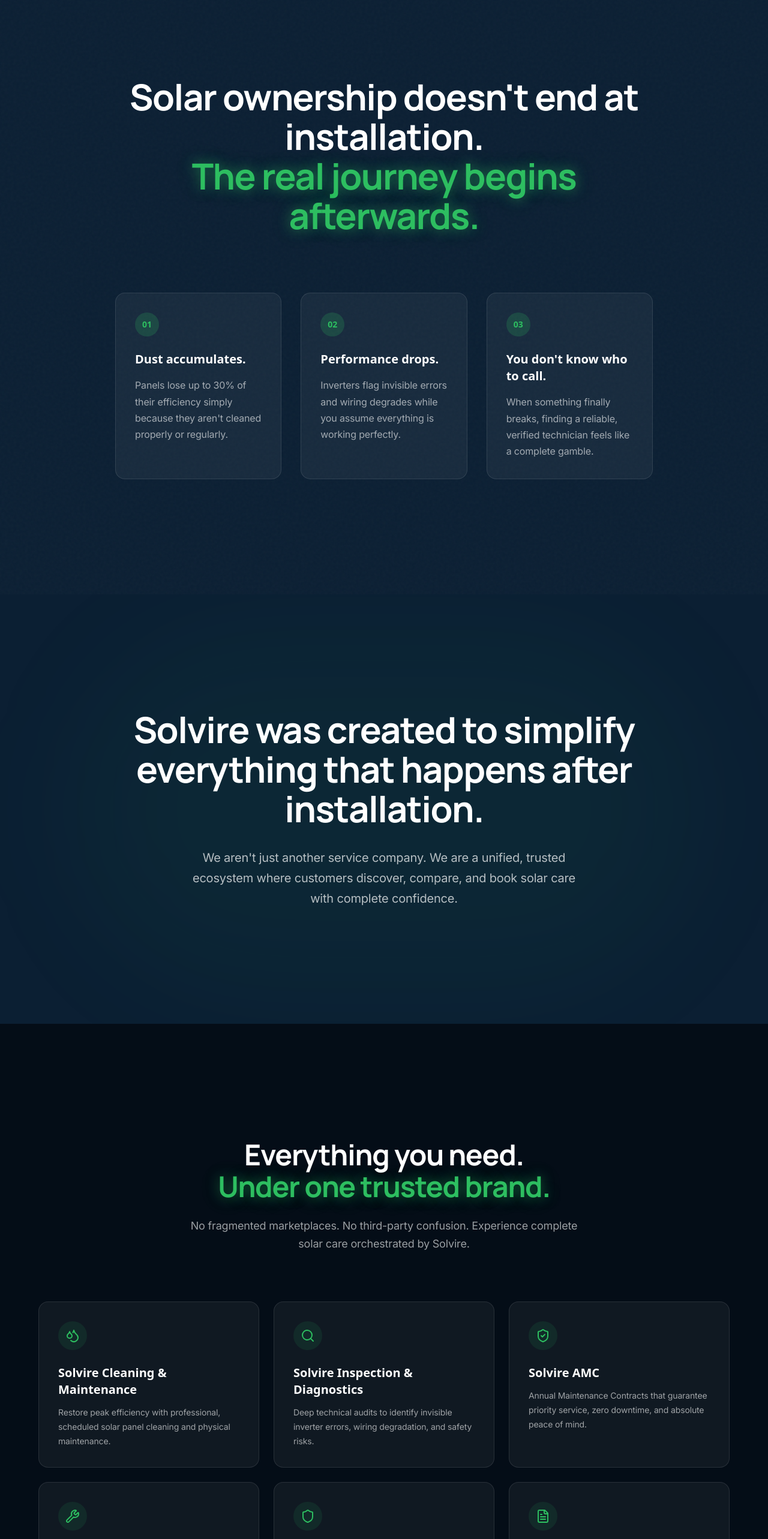
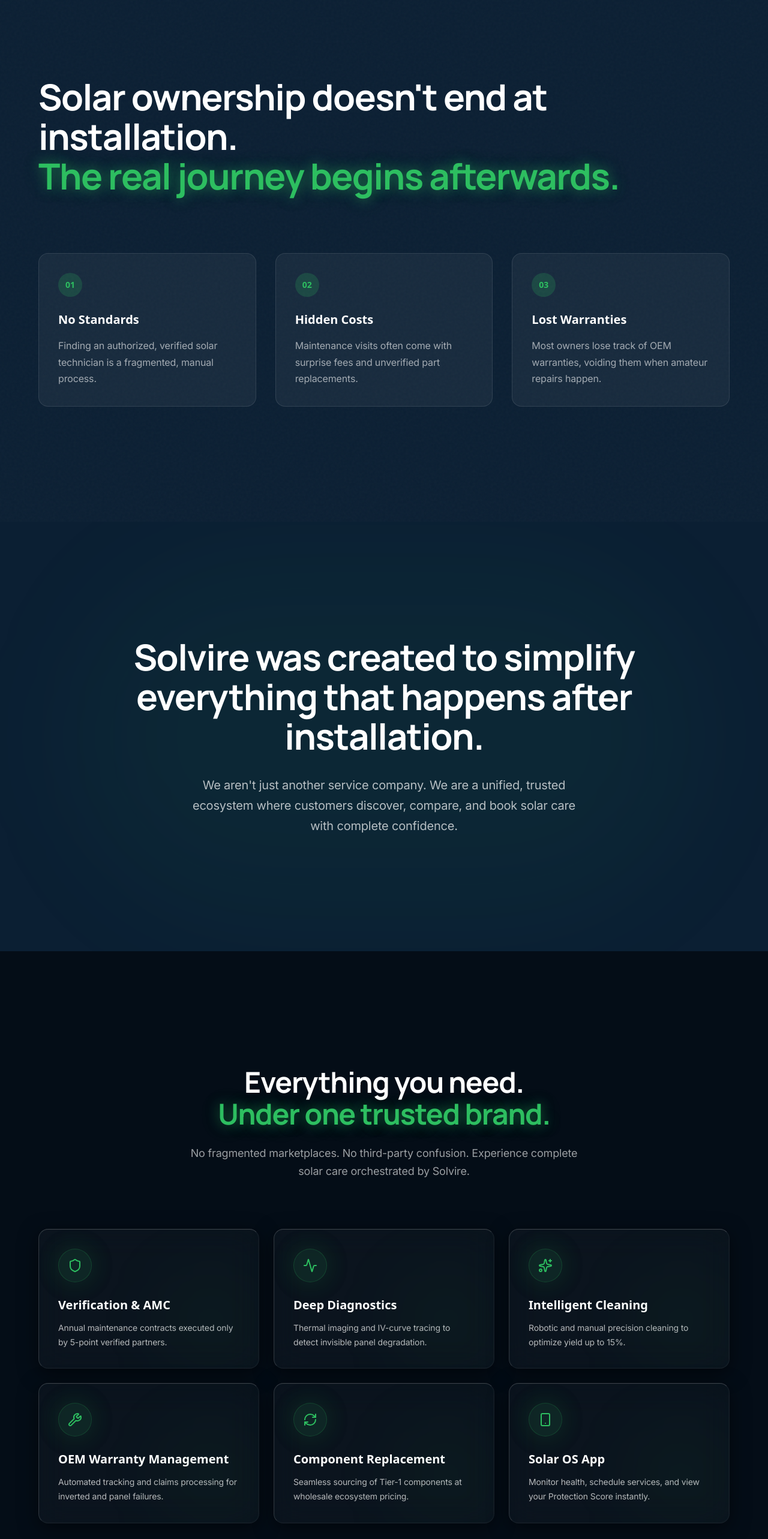
Before and after one commit to Nandannflp/solvire, a Next.js app: page / in a window 1280 px wide. Shown: the part 980-3546 px from the top of the page at 60% size. Built offline with nearby package versions, Linux system fonts and the light colour scheme.

Commit message:
feat: extreme glassmorphism and 3D scroll-driven flying parallax effects

```diff
--- a/src/app/globals.css
+++ b/src/app/globals.css
@@ -157,6 +157,17 @@
 
 .text-glow-sun {
   text-shadow: 0 0 20px rgba(245, 197, 66, 0.4), 0 0 40px rgba(245, 197, 66, 0.2);
+}
+
+.extreme-glass {
+  background: rgba(255, 255, 255, 0.03);
+  backdrop-filter: blur(24px);
+  -webkit-backdrop-filter: blur(24px);
+  border-top: 1px solid rgba(255, 255, 255, 0.2);
+  border-left: 1px solid rgba(255, 255, 255, 0.15);
+  border-bottom: 1px solid rgba(255, 255, 255, 0.05);
+  border-right: 1px solid rgba(255, 255, 255, 0.05);
+  box-shadow: 0 8px 32px 0 rgba(0, 0, 0, 0.5), inset 0 0 0 1px rgba(255, 255, 255, 0.02);
 }
 
 /* Solvire brand typography */
--- a/src/components/sections/ProblemSection.tsx
+++ b/src/components/sections/ProblemSection.tsx
@@ -1,15 +1,34 @@
 "use client";
 
-import { motion } from "framer-motion";
+import { motion, useScroll, useTransform } from "framer-motion";
 import { Section } from "@/components/layout/Section";
+import { useRef } from "react";
 
 export function ProblemSection() {
+  const containerRef = useRef<HTMLDivElement>(null);
+
+  const { scrollYProgress } = useScroll({
+    target: containerRef,
+    offset: ["start end", "end start"]
+  });
+
+  // Extreme parallax values: items scale up and fly "towards" the screen/outside as you scroll down
+  const cardScale = useTransform(scrollYProgress, [0, 0.4, 0.6, 1], [0.8, 1, 1, 1.4]);
+  const cardY = useTransform(scrollYProgress, [0, 0.4, 0.6, 1], [100, 0, 0, -200]);
+  const cardOpacity = useTransform(scrollYProgress, [0, 0.2, 0.8, 1], [0, 1, 1, 0]);
+
+  const problems = [
+    { title: "No Standards", desc: "Finding an authorized, verified solar technician is a fragmented, manual process.", delay: 0.1 },
+    { title: "Hidden Costs", desc: "Maintenance visits often come with surprise fees and unverified part replacements.", delay: 0.2 },
+    { title: "Lost Warranties", desc: "Most owners lose track of OEM warranties, voiding them when amateur repairs happen.", delay: 0.3 }
+  ];
+
   return (
-    <Section id="problem" theme="navy" className="py-32 md:py-48 relative">
+    <Section id="problem" theme="navy" className="py-32 md:py-48 relative overflow-hidden">
       {/* Subtle Noise Texture */}
       <div className="noise-overlay" />
 
-      <div className="max-w-4xl mx-auto text-center relative z-10">
+      <div className="container max-w-6xl mx-auto z-10 relative" ref={containerRef}>
         <motion.h2
           initial={{ opacity: 0, y: 30 }}
           whileInView={{ opacity: 1, y: 0 }}
@@ -22,23 +41,7 @@
         </motion.h2>
 
         <div className="grid grid-cols-1 md:grid-cols-3 gap-8 text-left mt-24">
-          {[
-            {
-              title: "Dust accumulates.",
-              desc: "Panels lose up to 30% of their efficiency simply because they aren't cleaned properly or regularly.",
-              delay: 0.2
-            },
-            {
-              title: "Performance drops.",
-              desc: "Inverters flag invisible errors and wiring degrades while you assume everything is working perfectly.",
-              delay: 0.4
-            },
-            {
-              title: "You don't know who to call.",
-              desc: "When something finally breaks, finding a reliable, verified technician feels like a complete gamble.",
-              delay: 0.6
-            }
-          ].map((item, i) => (
+          {problems.map((item, i) => (
             <motion.div
               key={i}
               initial={{ opacity: 0, y: 20 }}
--- a/src/components/sections/ProtectionSection.tsx
+++ b/src/components/sections/ProtectionSection.tsx
@@ -1,26 +1,38 @@
 "use client";
 
-import { motion } from "framer-motion";
+import { motion, useScroll, useTransform } from "framer-motion";
 import { Section } from "@/components/layout/Section";
+import { ShieldCheck, ArrowRight } from "lucide-react";
 import { Button } from "@/components/ui/button";
-import { ArrowRight, ShieldCheck } from "lucide-react";
+import { useRef } from "react";
 
 export function ProtectionSection() {
+  const containerRef = useRef<HTMLDivElement>(null);
+
+  const { scrollYProgress } = useScroll({
+    target: containerRef,
+    offset: ["start end", "end start"]
+  });
+
+  const widgetScale = useTransform(scrollYProgress, [0, 0.4, 0.7, 1], [0.8, 1, 1, 1.5]);
+  const widgetY = useTransform(scrollYProgress, [0, 0.4, 0.7, 1], [150, 0, 0, -300]);
+  const widgetOpacity = useTransform(scrollYProgress, [0, 0.2, 0.8, 1], [0, 1, 1, 0]);
+
   return (
     <Section id="protection" theme="navy" className="py-32 relative overflow-hidden">
-      <div className="container max-w-6xl mx-auto z-10 relative">
-        <div className="bg-white/5 rounded-3xl border border-white/10 p-8 md:p-16 relative overflow-hidden">
+      <div className="container max-w-6xl mx-auto z-10 relative" ref={containerRef}>
+        <div className="extreme-glass rounded-3xl p-8 md:p-16 relative overflow-hidden">
           {/* Abstract background shape */}
           <div className="absolute top-0 right-0 w-[60%] h-full bg-gradient-to-l from-solar/5 to-transparent pointer-events-none" />
 
-          <div className="grid grid-cols-1 lg:grid-cols-2 gap-12 items-center relative z-10">
+          <div className="grid grid-cols-1 lg:grid-cols-2 gap-16 items-center">
             <motion.div
-              initial={{ opacity: 0, y: 30 }}
-              whileInView={{ opacity: 1, y: 0 }}
+              initial={{ opacity: 0, x: -30 }}
+              whileInView={{ opacity: 1, x: 0 }}
               viewport={{ once: true, margin: "-100px" }}
               transition={{ duration: 1, ease: [0.16, 1, 0.3, 1] }}
             >
-              <div className="inline-flex items-center gap-2 px-3 py-1 rounded-full bg-solar/10 border border-solar/20 shadow-sm text-sm font-semibold mb-6 text-solar">
+              <div className="inline-flex items-center gap-2 px-3 py-1 rounded-full bg-solar/10 border border-solar/20 shadow-sm text-sm font-semibold mb-6 text-solar glow-solar">
                 <ShieldCheck className="size-4" />
                 Solvire Protection
               </div>
@@ -29,45 +41,42 @@
                 Protect your solar asset <br /> <span className="text-solar text-glow-solar">beyond maintenance.</span>
               </h2>
 
-              <p className="body-clean text-lg text-white/60 mb-8">
+              <p className="body-clean text-lg text-white/70 mb-8">
                 Your solar system is a long-term asset. We provide comprehensive coverage policies against natural disasters, accidental damage, and theft, integrated directly into your Solvire dashboard.
               </p>
 
-              <ul className="flex flex-col gap-3 mb-8">
+              <ul className="space-y-4 mb-12">
                 {[
-                  "One-click claim filing & resolution tracking.",
+                  "Coverage up to ₹10 Lakhs against physical damage.",
                   "Solar Protection Score based on system health.",
                   "Policy vault for all your warranty documents."
                 ].map((item, i) => (
                   <li key={i} className="flex items-center gap-3 text-white/90 font-medium">
-                    <div className="size-1.5 rounded-full bg-solar" />
+                    <div className="size-1.5 rounded-full bg-solar shadow-[0_0_10px_rgba(45,190,96,0.8)]" />
                     {item}
                   </li>
                 ))}
               </ul>
 
-              <Button className="bg-solar text-white hover:bg-solar/90 rounded-full h-12 px-8 shadow-md hover:shadow-xl transition-all btn-glow">
+              <Button className="bg-solar text-white hover:bg-solar/90 rounded-full h-12 px-8 shadow-lg hover:shadow-xl transition-all btn-glow">
                 Explore Protection Plans <ArrowRight className="ml-2 size-4" />
               </Button>
             </motion.div>
 
             <motion.div
-              initial={{ opacity: 0, x: 30 }}
-              whileInView={{ opacity: 1, x: 0 }}
-              viewport={{ once: true, margin: "-100px" }}
-              transition={{ duration: 1.2, delay: 0.2, ease: [0.16, 1, 0.3, 1] }}
+              style={{ scale: widgetScale, y: widgetY, opacity: widgetOpacity }}
               className="flex justify-center lg:justify-end"
             >
-              <div className="w-full max-w-sm aspect-[4/5] bg-white/5 rounded-2xl border border-white/10 shadow-2xl p-6 flex flex-col relative overflow-hidden backdrop-blur-sm">
-                <div className="absolute top-0 left-0 w-full h-2 bg-solar" />
+              <div className="w-full max-w-sm aspect-[4/5] extreme-glass rounded-2xl shadow-2xl p-6 flex flex-col relative overflow-hidden">
+                <div className="absolute top-0 left-0 w-full h-2 bg-solar shadow-[0_0_15px_rgba(45,190,96,0.8)]" />
                 <h4 className="font-semibold text-lg mt-4 mb-1 text-white">Solar Protection Score</h4>
                 <p className="text-xs text-white/50 mb-8">System health and coverage status</p>
 
                 <div className="flex-1 flex flex-col items-center justify-center">
-                  <div className="size-40 rounded-full border-[8px] border-white/10 border-t-solar flex items-center justify-center mb-4 relative glow-solar">
-                    <div className="text-4xl font-bold text-white">98<span className="text-lg text-white/50">%</span></div>
+                  <div className="size-40 rounded-full border-[8px] border-white/5 border-t-solar flex items-center justify-center mb-4 relative glow-solar">
+                    <div className="text-4xl font-bold text-white text-glow-white">98<span className="text-lg text-white/50">%</span></div>
                   </div>
-                  <div className="text-center font-medium text-solar flex items-center gap-2">
+                  <div className="text-center font-medium text-solar flex items-center gap-2 text-glow-solar">
                     <ShieldCheck className="size-4" /> Fully Protected
                   </div>
                 </div>
--- a/src/components/sections/ServicesSection.tsx
+++ b/src/components/sections/ServicesSection.tsx
@@ -1,46 +1,34 @@
 "use client";
 
-import { motion } from "framer-motion";
+import { motion, useScroll, useTransform } from "framer-motion";
 import { Section } from "@/components/layout/Section";
-import { Droplets, Search, ShieldCheck, Wrench, Shield, FileText } from "lucide-react";
+import { Shield, Sparkles, Activity, Wrench, RefreshCw, Smartphone } from "lucide-react";
+import { useRef } from "react";
 
 export function ServicesSection() {
+  const containerRef = useRef<HTMLDivElement>(null);
+
+  const { scrollYProgress } = useScroll({
+    target: containerRef,
+    offset: ["start end", "end start"]
+  });
+
+  const cardScale = useTransform(scrollYProgress, [0, 0.4, 0.7, 1], [0.8, 1, 1, 1.3]);
+  const cardY = useTransform(scrollYProgress, [0, 0.4, 0.7, 1], [100, 0, 0, -150]);
+  const cardOpacity = useTransform(scrollYProgress, [0, 0.2, 0.8, 1], [0, 1, 1, 0]);
+
   const services = [
-    {
-      title: "Solvire Cleaning & Maintenance",
-      description: "Restore peak efficiency with professional, scheduled solar panel cleaning and physical maintenance.",
-      icon: <Droplets className="size-6 text-solar" />,
-    },
-    {
-      title: "Solvire Inspection & Diagnostics",
-      description: "Deep technical audits to identify invisible inverter errors, wiring degradation, and safety risks.",
-      icon: <Search className="size-6 text-solar" />,
-    },
-    {
-      title: "Solvire AMC",
-      description: "Annual Maintenance Contracts that guarantee priority service, zero downtime, and absolute peace of mind.",
-      icon: <ShieldCheck className="size-6 text-solar" />,
-    },
-    {
-      title: "Solvire Fault Diagnosis & Repair",
-      description: "Rapid response repairs from verified technicians when your system unexpectedly stops performing.",
-      icon: <Wrench className="size-6 text-solar" />,
-    },
-    {
-      title: "Solvire Protection & Insurance",
-      description: "Comprehensive coverage for your solar assets against natural disasters, theft, and accidental damage.",
-      icon: <Shield className="size-6 text-solar" />,
-    },
-    {
-      title: "Solvire Care Records & History",
-      description: "A digital vault tracking every service, repair, and performance metric over your system's lifetime.",
-      icon: <FileText className="size-6 text-solar" />,
-    }
+    { title: "Verification & AMC", icon: <Shield className="text-solar size-6" />, description: "Annual maintenance contracts executed only by 5-point verified partners." },
+    { title: "Deep Diagnostics", icon: <Activity className="text-solar size-6" />, description: "Thermal imaging and IV-curve tracing to detect invisible panel degradation." },
+    { title: "Intelligent Cleaning", icon: <Sparkles className="text-solar size-6" />, description: "Robotic and manual precision cleaning to optimize yield up to 15%." },
+    { title: "OEM Warranty Management", icon: <Wrench className="text-solar size-6" />, description: "Automated tracking and claims processing for inverted and panel failures." },
+    { title: "Component Replacement", icon: <RefreshCw className="text-solar size-6" />, description: "Seamless sourcing of Tier-1 components at wholesale ecosystem pricing." },
+    { title: "Solar OS App", icon: <Smartphone className="text-solar size-6" />, description: "Monitor health, schedule services, and view your Protection Score instantly." },
   ];
 
   return (
-    <Section id="services" theme="navy" className="py-32 md:py-48 bg-transparent">
-      <div className="container max-w-6xl mx-auto z-10 relative">
+    <Section id="services" theme="navy" className="py-32 md:py-48 bg-transparent overflow-hidden">
+      <div className="container max-w-6xl mx-auto z-10 relative" ref={containerRef}>
         <motion.div
           initial={{ opacity: 0, y: 30 }}
           whileInView={{ opacity: 1, y: 0 }}
@@ -60,17 +48,15 @@
           {services.map((service, index) => (
             <motion.div
               key={index}
-              initial={{ opacity: 0, y: 20 }}
-              whileInView={{ opacity: 1, y: 0 }}
-              viewport={{ once: true, margin: "-50px" }}
-              transition={{ duration: 0.8, delay: index * 0.1, ease: "easeOut" }}
-              className="bg-white/5 p-8 rounded-2xl border border-white/10 card-hover flex flex-col items-start text-left"
+              style={{ scale: cardScale, y: cardY, opacity: cardOpacity }}
+              className="extreme-glass p-8 rounded-2xl card-hover flex flex-col items-start text-left relative overflow-hidden"
             >
-              <div className="w-12 h-12 rounded-full bg-solar/10 flex items-center justify-center mb-6">
+              <div className="absolute bottom-0 right-0 w-40 h-40 bg-solar/5 rounded-full blur-3xl pointer-events-none" />
+              <div className="w-14 h-14 rounded-full bg-solar/10 flex items-center justify-center mb-6 border border-solar/20 glow-solar">
                 {service.icon}
               </div>
               <h3 className="font-semibold text-xl text-white mb-3">{service.title}</h3>
-              <p className="body-clean text-white/60 text-sm leading-relaxed">
+              <p className="body-clean text-white/70 text-sm leading-relaxed">
                 {service.description}
               </p>
             </motion.div>
```
